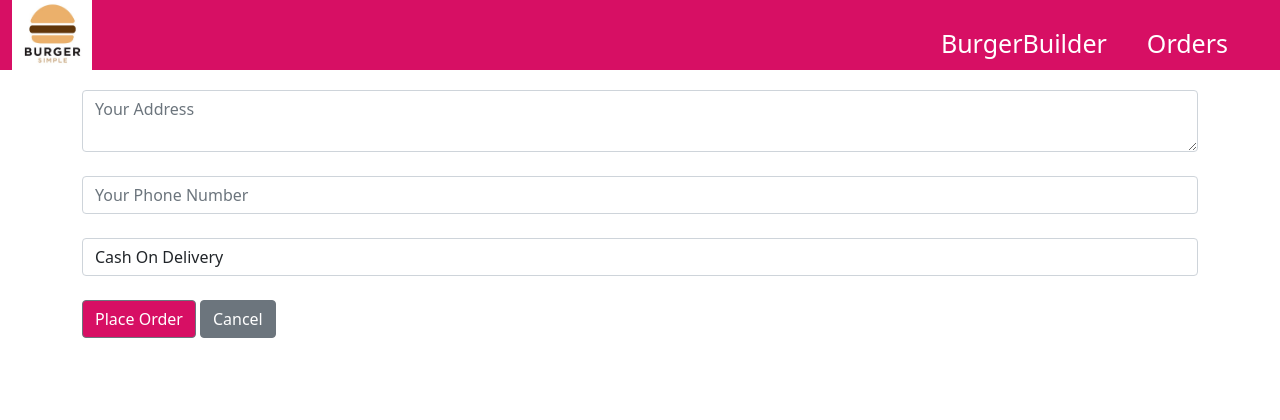
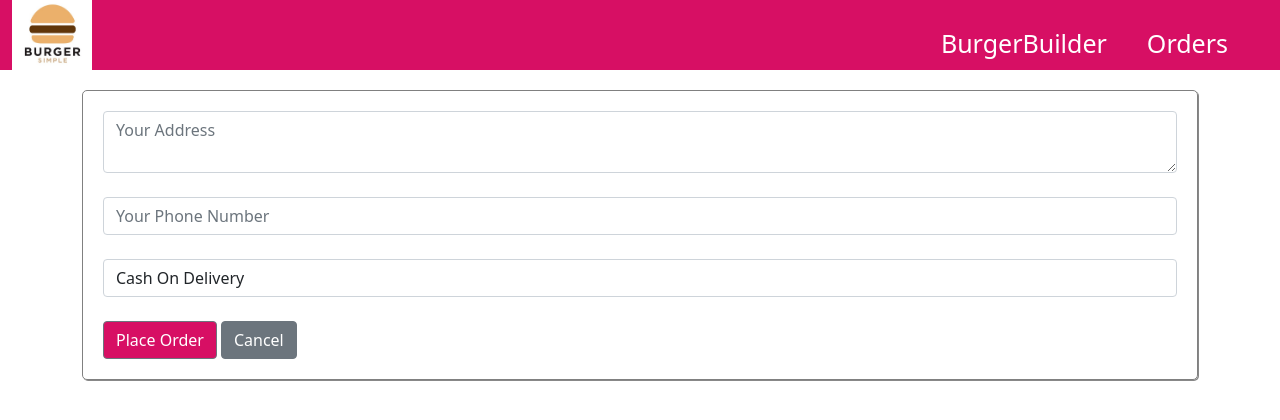
Before and after one commit to mitul88/react-burger-builder, a React (Create React App) app: page /checkout in a window 1280 px wide. Shown: the top 420 px of the page. Built offline with nearby package versions, Linux system fonts and the light colour scheme.

Commit message:
submit handler added

```diff
--- a/src/Components/Orders/Checkout/Checkout.js
+++ b/src/Components/Orders/Checkout/Checkout.js
@@ -26,6 +26,10 @@ export class Checkout extends Component {
         })
     }
 
+    submitHandler = () => {
+        console.log(this.state.values);
+    }
+
     render() {
 
         if (this.state.navigateBack && this.state.navigateBack === "/") {
@@ -34,7 +38,12 @@ export class Checkout extends Component {
 
         return (
             <div>
-                <form>
+                <form style={{
+                    border:"1px solid grey",
+                    boxShadow: "1px 1px #888888",
+                    borderRadius: "5px",
+                    padding: "20px"
+                }}>
                     <textarea name="deliveryAddress" value={this.state.values.deliveryAddress} className="form-control" placeholder="Your Address" onChange={(e)=>this.inputChangeHandler(e)}></textarea>
                     <br />
                     <input name="phone" className="form-control" value={this.state.values.phone} placeholder="Your Phone Number" onChange={(e)=>this.inputChangeHandler(e)} />
@@ -44,7 +53,7 @@ export class Checkout extends Component {
                         <option value="bKash">bKash</option>
                     </select>
                     <br />
-                    <Button style={{backgroundColor: "#d70f64"}} className="me-auto" onClick={this.goBack}>Place Order</Button>
+                    <Button style={{backgroundColor: "#d70f64"}} className="me-auto" onClick={this.submitHandler}>Place Order</Button>
                     <Button color="secondary" className="ms-1" onClick={this.goBack}>Cancel</Button>
                 </form>
             </div>
```
